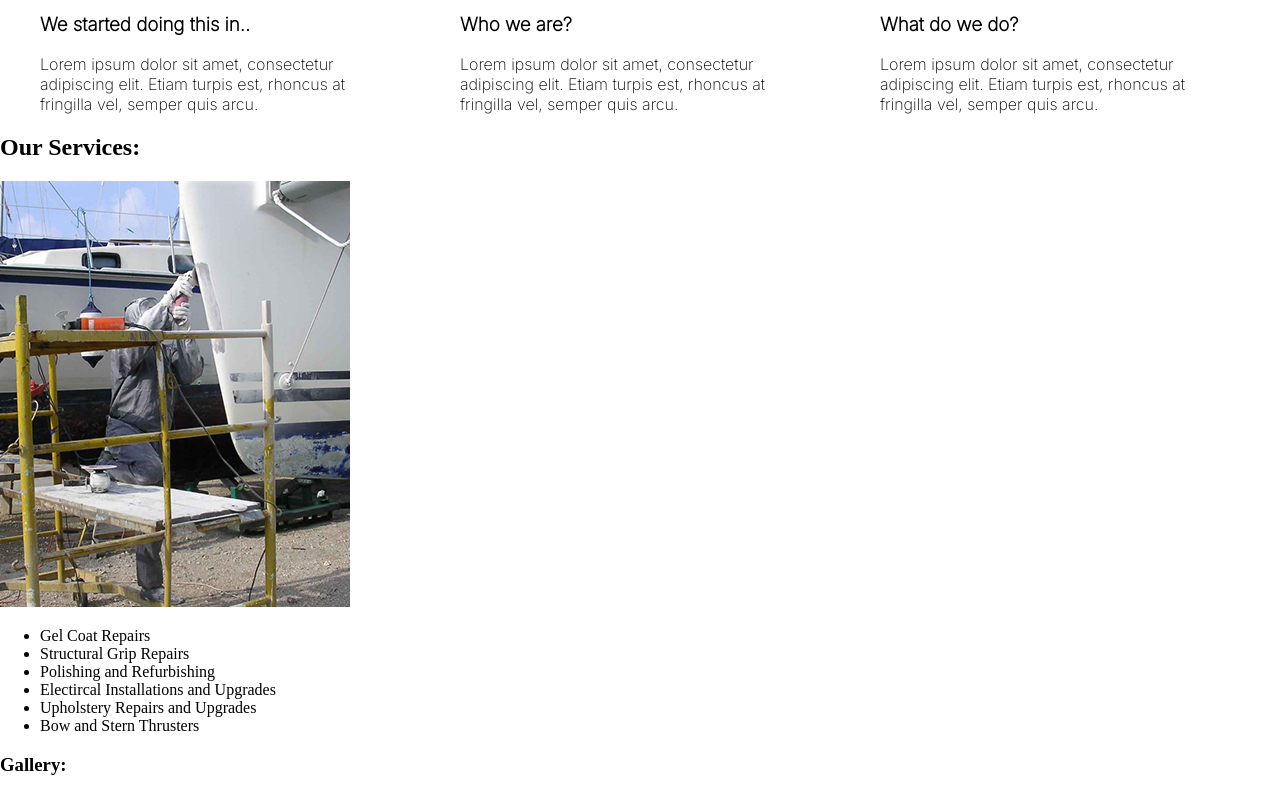
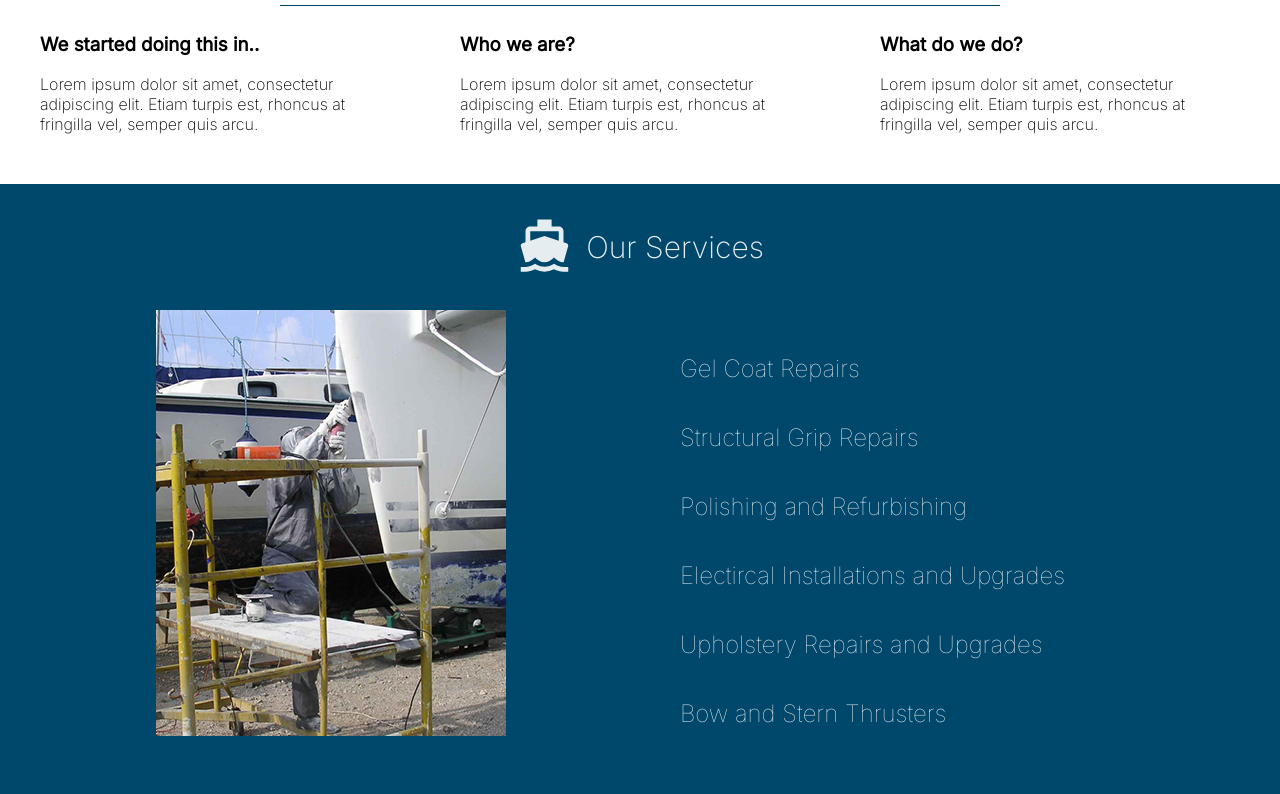
Before and after one commit to AcidBurnHen/palmaservice, a Next.js app: page / in a window 1280 px wide. Shown: the part 660-1454 px from the top of the page. Built offline with nearby package versions, Linux system fonts and the light colour scheme.

Commit message:
Finished the layout and styling of services section

```diff
--- a/package.json
+++ b/package.json
@@ -15,6 +15,7 @@
     "next": "^12.1.5",
     "react": "^18.0.0",
     "react-dom": "^18.0.0",
+    "react-icons": "^4.3.1",
     "sass": "^1.50.1"
   }
 }
--- a/pages/components/Services.js
+++ b/pages/components/Services.js
@@ -1,13 +1,17 @@
 import Image from "next/image";
 import serviceMan from "../../images/our-services.png";
+import { MdDirectionsBoatFilled } from "react-icons/md";
 
 const Services = () => {
   return (
     <div id="services" className="services">
-      <div className="services__title">
-        <h2>Our Services:</h2>
+      <div className="services__title-section">
+        <MdDirectionsBoatFilled className="services__icon" />
+        <div className="services__title">
+          <h2>Our Services</h2>
+        </div>
       </div>
-      <div className="services__container">
+      <div className="services__container wrapper">
         <div className="services__image">
           <Image src={serviceMan} alt="Servicing a boat" />
         </div>
--- a/styles/base/_vars.scss
+++ b/styles/base/_vars.scss
@@ -1,12 +1,12 @@
 // Fonts
 
-@import url("https://fonts.googleapis.com/css2?family=Inter:wght@200&display=swap");
+@import url("https://fonts.googleapis.com/css2?family=Inter:wght@100;200;300;400&display=swap");
 
 $inter: "Inter", sans-serif;
 
 // Colors
 
 $lighterBlue: #99b5c3;
-$lightBlue: #4c7e97;
+$bg: #00486b;
 $mainBlue: #00486b;
 $secBlue: #4167b0;
--- a/styles/modules/_about-us.scss
+++ b/styles/modules/_about-us.scss
@@ -3,11 +3,16 @@
 
 .about-us {
   font-family: vars.$inter;
+  padding: 1.25rem 0 3.125rem 0;
 
   &__title {
     color: vars.$mainBlue;
     text-align: center;
     font-size: 1.25rem;
+
+    h2 {
+      font-weight: 200;
+    }
   }
 
   &__break {
@@ -45,5 +50,9 @@
     @include atTiny {
       grid-template-columns: repeat(3, 1fr);
     }
+
+    span {
+      font-weight: 200;
+    }
   }
 }
--- a/styles/modules/_services.scss
+++ b/styles/modules/_services.scss
@@ -0,0 +1,77 @@
+@use "../base/vars";
+@import "../base/mixins";
+
+.services {
+  background-color: vars.$bg;
+  font-family: vars.$inter;
+  color: rgba(255, 255, 255, 0.9);
+  font-weight: 100;
+  padding: 1.25rem 0 1.25rem 0;
+
+  &__title-section {
+    display: flex;
+    justify-content: center;
+  }
+
+  &__title {
+    text-align: center;
+    font-size: 1.25rem;
+    grid-column: 2;
+
+    h2 {
+      font-weight: 200;
+    }
+  }
+
+  &__icon {
+    margin: 0.8125rem 0.8125rem 0 0;
+    height: 3.5625rem;
+    width: 3.5625rem;
+  }
+
+  &__container {
+    padding: 1.25rem 0;
+    display: grid;
+    grid-template-columns: 1fr;
+
+    @include atTiny {
+      grid-template-columns: 1fr 1fr;
+    }
+  }
+
+  &__items {
+    font-size: 1rem;
+
+    @include atMedium {
+      font-size: 1.1;
+    }
+
+    @include atLarge {
+      font-size: 1.3rem;
+    }
+
+    @include atLargest {
+      font-size: 1.5rem;
+    }
+
+    ul {
+      list-style: none;
+    }
+
+    li {
+      padding: 1.25rem 0;
+    }
+  }
+
+  &__image {
+    justify-self: center;
+
+    @include atTiny {
+      margin-left: 1.25rem;
+    }
+
+    @include atLarge {
+      margin-left: 0;
+    }
+  }
+}
--- a/styles/modules/_site-header.scss
+++ b/styles/modules/_site-header.scss
@@ -82,6 +82,7 @@
       padding: 0 0.4rem;
       border-bottom: 1px solid transparent;
       transition: 0.9s;
+      font-weight: 200;
 
       @include atSmaller {
         padding: 0 0.5rem;
--- a/styles/styles.scss
+++ b/styles/styles.scss
@@ -5,3 +5,4 @@
 @use "./modules/mobile-nav";
 @use "./modules/banner";
 @use "./modules/about-us";
+@use "./modules/services";
```
Also changed, not shown: 1 other file (tests, documents, lock files or other folders).
